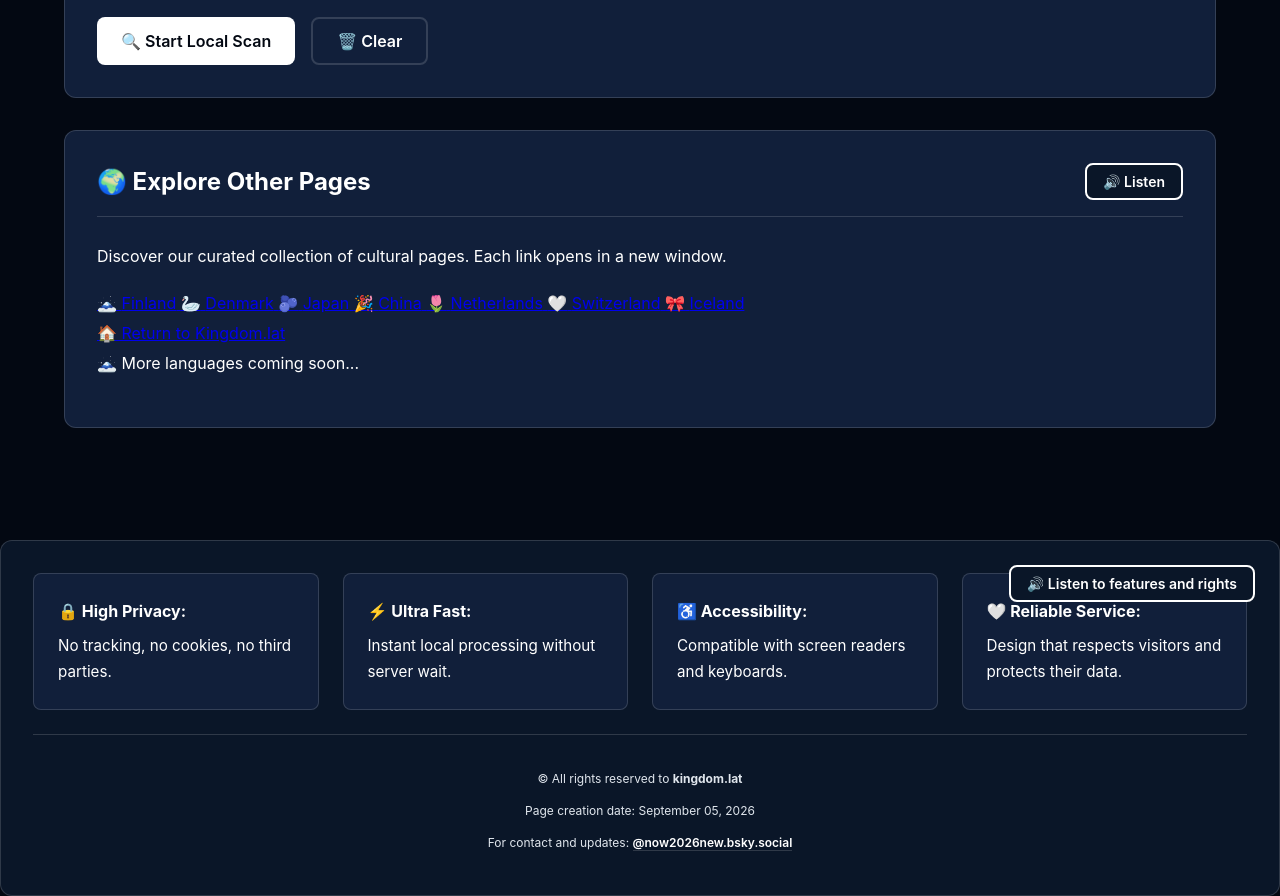
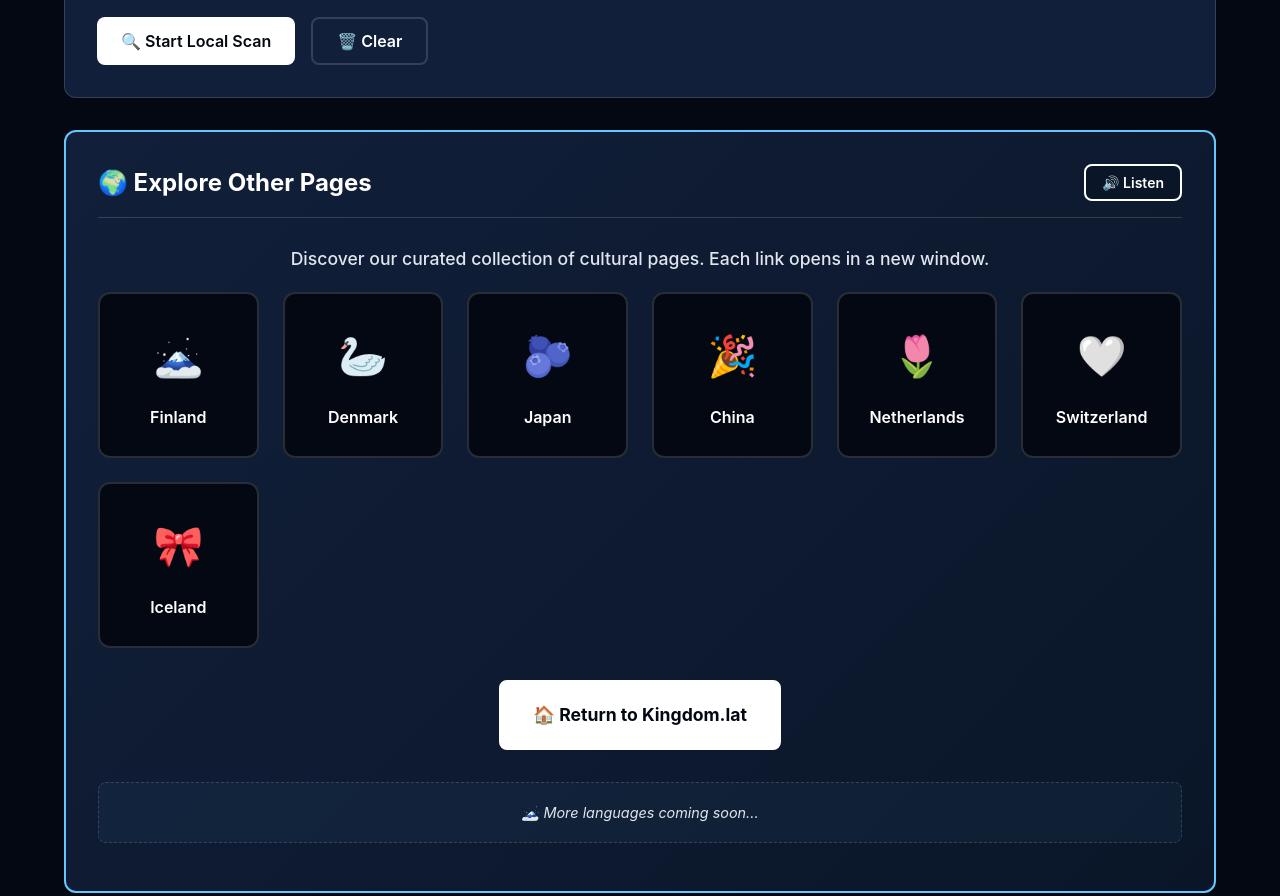
Before and after one commit to now2026/kingdomlat, a plain HTML site: page scan/index.html in a window 1280 px wide. Shown: the part 820-1716 px from the top of the page. Drawn offline with Linux system fonts and the light colour scheme.

Commit message:
Update style.css

```diff
--- a/scan/style.css
+++ b/scan/style.css
@@ -563,3 +563,161 @@ button {
         page-break-inside: avoid;
     }
 }
+/* ============================================================
+   Explore Frame (New Section)
+   ============================================================ */
+.explore-frame {
+    border: 2px solid var(--accent-color);
+    background: linear-gradient(135deg, var(--bg-tertiary) 0%, var(--bg-secondary) 100%);
+}
+
+.explore-intro {
+    text-align: center;
+    font-size: 1.1rem;
+    margin-bottom: var(--spacing-lg);
+    color: var(--text-secondary);
+    font-weight: 500;
+}
+
+.explore-grid {
+    display: grid;
+    grid-template-columns: repeat(auto-fit, minmax(140px, 1fr));
+    gap: var(--spacing-md);
+    margin-bottom: var(--spacing-lg);
+}
+
+.explore-btn {
+    display: flex;
+    flex-direction: column;
+    align-items: center;
+    justify-content: center;
+    background-color: var(--bg-primary);
+    border: 2px solid var(--border-color);
+    border-radius: var(--radius-lg);
+    padding: var(--spacing-md) var(--spacing-sm);
+    text-decoration: none;
+    color: var(--text-primary);
+    transition: all 0.3s ease;
+    min-height: 120px;
+    position: relative;
+    overflow: hidden;
+}
+
+.explore-btn::before {
+    content: '';
+    position: absolute;
+    top: 0;
+    left: 0;
+    right: 0;
+    bottom: 0;
+    background: linear-gradient(135deg, rgba(100, 200, 255, 0.1) 0%, transparent 100%);
+    opacity: 0;
+    transition: opacity 0.3s ease;
+}
+
+.explore-btn:hover {
+    border-color: var(--accent-color);
+    transform: translateY(-4px);
+    box-shadow: 0 8px 20px rgba(100, 200, 255, 0.2);
+}
+
+.explore-btn:hover::before {
+    opacity: 1;
+}
+
+.explore-btn:focus {
+    outline: 3px solid var(--accent-color);
+    outline-offset: 2px;
+}
+
+.explore-icon {
+    font-size: 2.5rem;
+    margin-bottom: 0.5rem;
+    position: relative;
+    z-index: 1;
+}
+
+.explore-text {
+    font-size: 1rem;
+    font-weight: 600;
+    position: relative;
+    z-index: 1;
+    text-align: center;
+}
+
+.explore-home {
+    text-align: center;
+    margin: var(--spacing-lg) 0;
+}
+
+.home-btn {
+    display: inline-block;
+    background-color: var(--text-primary);
+    color: var(--bg-primary);
+    padding: 1rem 2rem;
+    border-radius: var(--radius-md);
+    text-decoration: none;
+    font-weight: 700;
+    font-size: 1.1rem;
+    transition: all 0.2s ease;
+    border: 2px solid var(--text-primary);
+}
+
+.home-btn:hover {
+    background-color: transparent;
+    color: var(--text-primary);
+    transform: scale(1.05);
+}
+
+.home-btn:focus {
+    outline: 3px solid var(--accent-color);
+    outline-offset: 2px;
+}
+
+.explore-note {
+    text-align: center;
+    font-size: 0.9rem;
+    color: var(--text-secondary);
+    font-style: italic;
+    margin-top: var(--spacing-md);
+    padding: var(--spacing-sm);
+    background-color: rgba(100, 200, 255, 0.05);
+    border-radius: var(--radius-md);
+    border: 1px dashed var(--border-color);
+}
+
+/* Responsive adjustments for explore frame */
+@media (max-width: 768px) {
+    .explore-grid {
+        grid-template-columns: repeat(auto-fit, minmax(120px, 1fr));
+        gap: var(--spacing-sm);
+    }
+
+    .explore-btn {
+        min-height: 100px;
+        padding: var(--spacing-sm);
+    }
+
+    .explore-icon {
+        font-size: 2rem;
+    }
+
+    .explore-text {
+        font-size: 0.9rem;
+    }
+
+    .home-btn {
+        width: 100%;
+        padding: 0.875rem 1.5rem;
+    }
+}
+
+@media (max-width: 480px) {
+    .explore-grid {
+        grid-template-columns: repeat(2, 1fr);
+    }
+
+    .explore-intro {
+        font-size: 1rem;
+    }
+}
```
